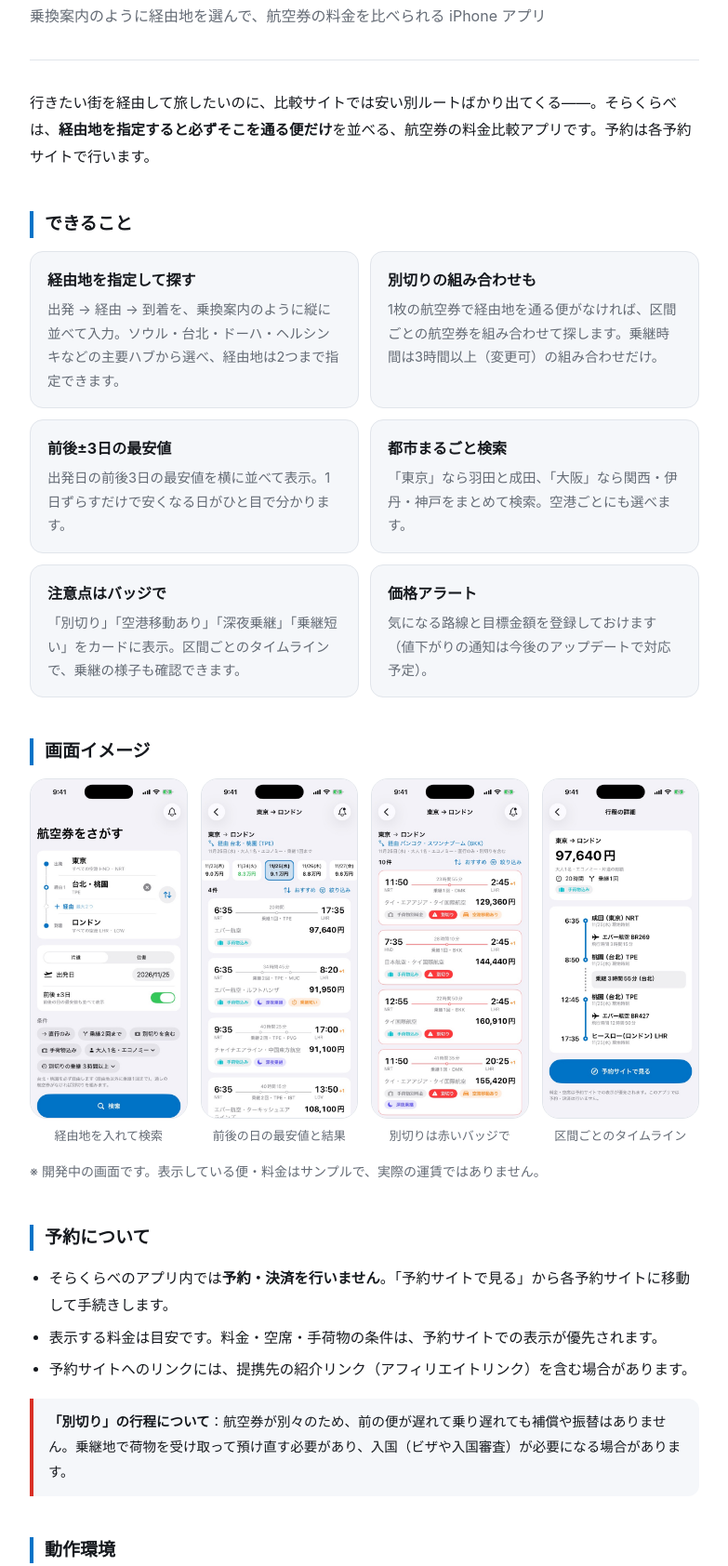
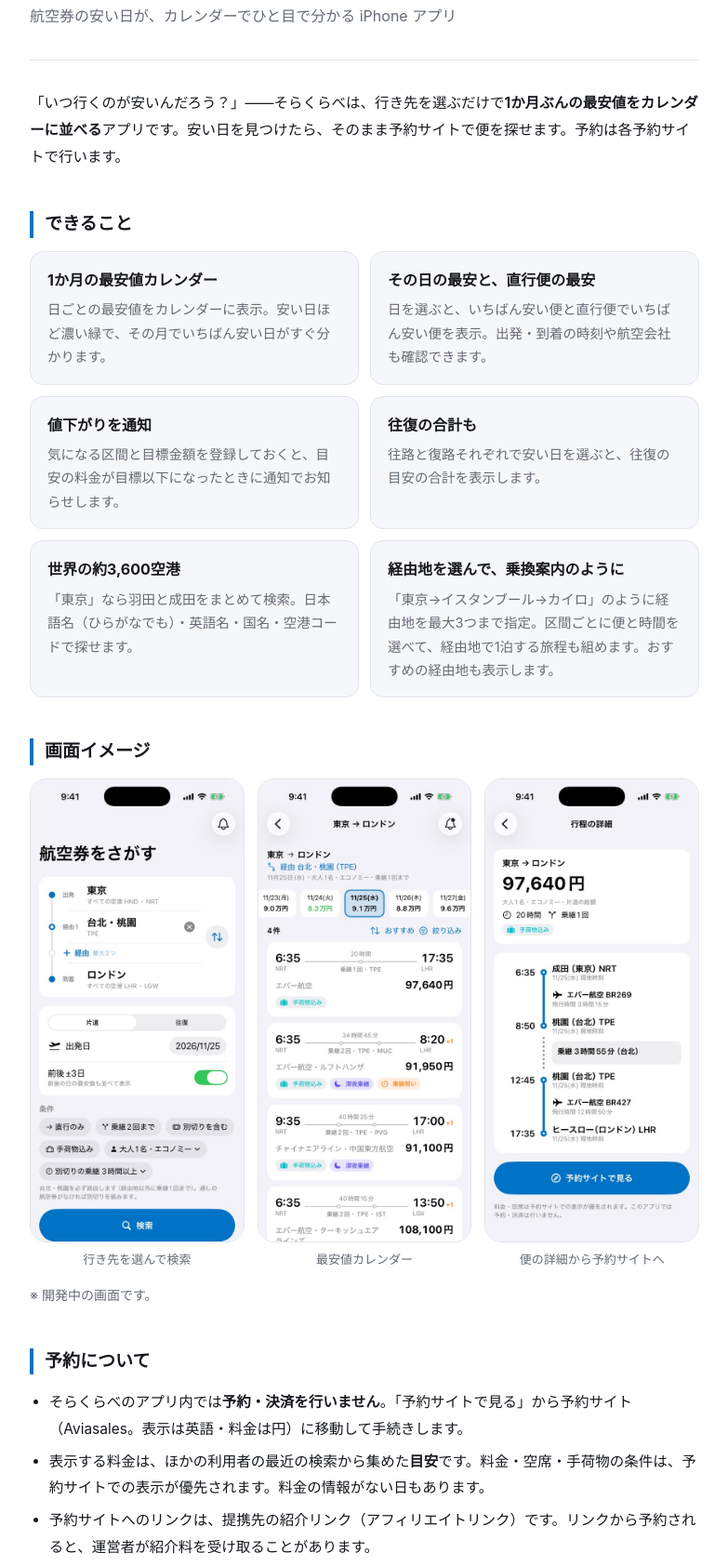
Before and after one commit to hinata-2026/sorakurabe-site, a plain HTML site: page index.html in a window 1280 px wide. Shown: the part 154-1838 px from the top of the page at 93% size, without its empty margins (248-1031 px from the left). Drawn offline with Linux system fonts and the light colour scheme.

Commit message:
紹介ページとプライバシーポリシーを最新のアプリに合わせて更新

```diff
--- a/index.html
+++ b/index.html
@@ -3,8 +3,8 @@
 <head>
 <meta charset="UTF-8">
 <meta name="viewport" content="width=device-width, initial-scale=1">
-<title>そらくらべ｜経由地を選べる航空券比較アプリ</title>
-<meta name="description" content="iPhone アプリ「そらくらべ」。乗換案内のように経由地を指定して、航空券の料金を比べられます。近日公開予定。">
+<title>そらくらべ｜航空券の安い日が見つかるアプリ</title>
+<meta name="description" content="iPhone アプリ「そらくらべ」。1か月の最安値カレンダーで、航空券の安い日がひと目で分かります。近日公開予定。">
 <!-- Travelpayouts Drive（提携サービスのスクリプト。プライバシーポリシー 12 に記載） -->
 <script nowprocket data-noptimize="1" data-cfasync="false" data-wpfc-render="false" seraph-accel-crit="1" data-no-defer="1" data-cmp-ab="2">
 (function () {
@@ -96,7 +96,7 @@ document.head.appendChild(script);
     margin: 8px 0 0;
   }
   @media (min-width: 640px) {
-    .shots { grid-template-columns: repeat(4, 1fr); }
+    .shots { grid-template-columns: repeat(3, 1fr); }
   }
   figure { margin: 0; }
   figure img {
@@ -135,69 +135,62 @@ document.head.appendChild(script);
   <header>
     <div class="badge">COMING SOON</div>
     <h1>そらくらべ</h1>
-    <p>乗換案内のように経由地を選んで、航空券の料金を比べられる iPhone アプリ</p>
+    <p>航空券の安い日が、カレンダーでひと目で分かる iPhone アプリ</p>
   </header>
 
-  <p>行きたい街を経由して旅したいのに、比較サイトでは安い別ルートばかり出てくる——。そらくらべは、<b>経由地を指定すると必ずそこを通る便だけ</b>を並べる、航空券の料金比較アプリです。予約は各予約サイトで行います。</p>
+  <p>「いつ行くのが安いんだろう？」——そらくらべは、行き先を選ぶだけで<b>1か月ぶんの最安値をカレンダーに並べる</b>アプリです。安い日を見つけたら、そのまま予約サイトで便を探せます。予約は各予約サイトで行います。</p>
 
   <h2>できること</h2>
   <div class="features">
     <div class="card">
-      <h3>経由地を指定して探す</h3>
-      <p>出発 → 経由 → 到着を、乗換案内のように縦に並べて入力。ソウル・台北・ドーハ・ヘルシンキなどの主要ハブから選べ、経由地は2つまで指定できます。</p>
+      <h3>1か月の最安値カレンダー</h3>
+      <p>日ごとの最安値をカレンダーに表示。安い日ほど濃い緑で、その月でいちばん安い日がすぐ分かります。</p>
     </div>
     <div class="card">
-      <h3>別切りの組み合わせも</h3>
-      <p>1枚の航空券で経由地を通る便がなければ、区間ごとの航空券を組み合わせて探します。乗継時間は3時間以上（変更可）の組み合わせだけ。</p>
+      <h3>その日の最安と、直行便の最安</h3>
+      <p>日を選ぶと、いちばん安い便と直行便でいちばん安い便を表示。出発・到着の時刻や航空会社も確認できます。</p>
     </div>
     <div class="card">
-      <h3>前後±3日の最安値</h3>
-      <p>出発日の前後3日の最安値を横に並べて表示。1日ずらすだけで安くなる日がひと目で分かります。</p>
+      <h3>値下がりを通知</h3>
+      <p>気になる区間と目標金額を登録しておくと、目安の料金が目標以下になったときに通知でお知らせします。</p>
     </div>
     <div class="card">
-      <h3>都市まるごと検索</h3>
-      <p>「東京」なら羽田と成田、「大阪」なら関西・伊丹・神戸をまとめて検索。空港ごとにも選べます。</p>
+      <h3>往復の合計も</h3>
+      <p>往路と復路それぞれで安い日を選ぶと、往復の目安の合計を表示します。</p>
     </div>
     <div class="card">
-      <h3>注意点はバッジで</h3>
-      <p>「別切り」「空港移動あり」「深夜乗継」「乗継短い」をカードに表示。区間ごとのタイムラインで、乗継の様子も確認できます。</p>
+      <h3>世界の約3,600空港</h3>
+      <p>「東京」なら羽田と成田をまとめて検索。日本語名（ひらがなでも）・英語名・国名・空港コードで探せます。</p>
     </div>
     <div class="card">
-      <h3>価格アラート</h3>
-      <p>気になる路線と目標金額を登録しておけます（値下がりの通知は今後のアップデートで対応予定）。</p>
+      <h3>経由地を選んで、乗換案内のように</h3>
+      <p>「東京→イスタンブール→カイロ」のように経由地を最大3つまで指定。区間ごとに便と時間を選べて、経由地で1泊する旅程も組めます。おすすめの経由地も表示します。</p>
     </div>
   </div>
 
   <h2 id="screens">画面イメージ</h2>
   <div class="shots">
     <figure>
-      <img src="images/search.jpg" alt="検索画面。出発・経由・到着を縦に並べて入力し、条件チップで直行のみや別切りを含むを選ぶ" width="552" height="1200" loading="lazy">
-      <figcaption>経由地を入れて検索</figcaption>
+      <img src="images/search.jpg" alt="検索画面。出発地と到着地、日付、直行のみなどの条件を選ぶ" width="552" height="1200" loading="lazy">
+      <figcaption>行き先を選んで検索</figcaption>
     </figure>
     <figure>
-      <img src="images/results.jpg" alt="検索結果。上部に前後の日の最安値、下に総額・所要時間・乗継空港のカード" width="552" height="1200" loading="lazy">
-      <figcaption>前後の日の最安値と結果</figcaption>
+      <img src="images/results.jpg" alt="1か月の最安値カレンダー。安い日ほど濃い緑で表示される" width="552" height="1200" loading="lazy">
+      <figcaption>最安値カレンダー</figcaption>
     </figure>
     <figure>
-      <img src="images/selftransfer.jpg" alt="別切りの結果。赤い別切りバッジと空港移動ありのバッジが付いたカード" width="552" height="1200" loading="lazy">
-      <figcaption>別切りは赤いバッジで</figcaption>
-    </figure>
-    <figure>
-      <img src="images/detail.jpg" alt="行程の詳細。区間ごとのタイムラインと予約サイトで見るボタン" width="552" height="1200" loading="lazy">
-      <figcaption>区間ごとのタイムライン</figcaption>
+      <img src="images/detail.jpg" alt="行程の詳細。出発と到着の時刻、航空会社、料金、予約サイトで見るボタン" width="552" height="1200" loading="lazy">
+      <figcaption>便の詳細から予約サイトへ</figcaption>
     </figure>
   </div>
-  <p class="note">※ 開発中の画面です。表示している便・料金はサンプルで、実際の運賃ではありません。</p>
+  <p class="note">※ 開発中の画面です。</p>
 
   <h2>予約について</h2>
   <ul>
-    <li>そらくらべのアプリ内では<b>予約・決済を行いません</b>。「予約サイトで見る」から各予約サイトに移動して手続きします。</li>
-    <li>表示する料金は目安です。料金・空席・手荷物の条件は、予約サイトでの表示が優先されます。</li>
-    <li>予約サイトへのリンクには、提携先の紹介リンク（アフィリエイトリンク）を含む場合があります。</li>
+    <li>そらくらべのアプリ内では<b>予約・決済を行いません</b>。「予約サイトで見る」から予約サイト（Aviasales。表示は英語・料金は円）に移動して手続きします。</li>
+    <li>表示する料金は、ほかの利用者の最近の検索から集めた<b>目安</b>です。料金・空席・手荷物の条件は、予約サイトでの表示が優先されます。料金の情報がない日もあります。</li>
+    <li>予約サイトへのリンクは、提携先の紹介リンク（アフィリエイトリンク）です。リンクから予約されると、運営者が紹介料を受け取ることがあります。</li>
   </ul>
-  <div class="caution">
-    <p><b>「別切り」の行程について</b>：航空券が別々のため、前の便が遅れて乗り遅れても補償や振替はありません。乗継地で荷物を受け取って預け直す必要があり、入国（ビザや入国審査）が必要になる場合があります。</p>
-  </div>
 
   <h2>動作環境</h2>
   <table>
```
Also changed, not shown: privacy.html (+2 -2 lines).
